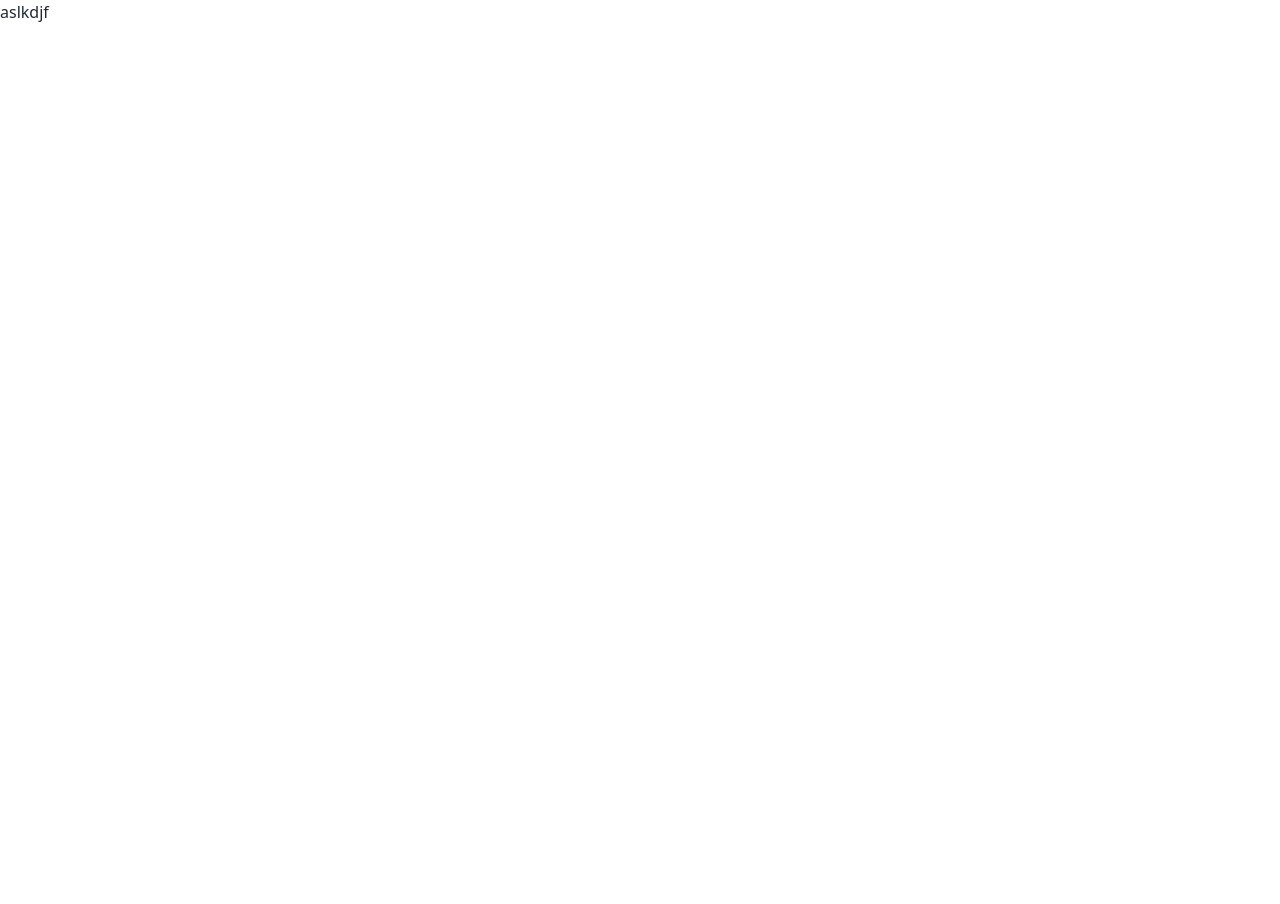
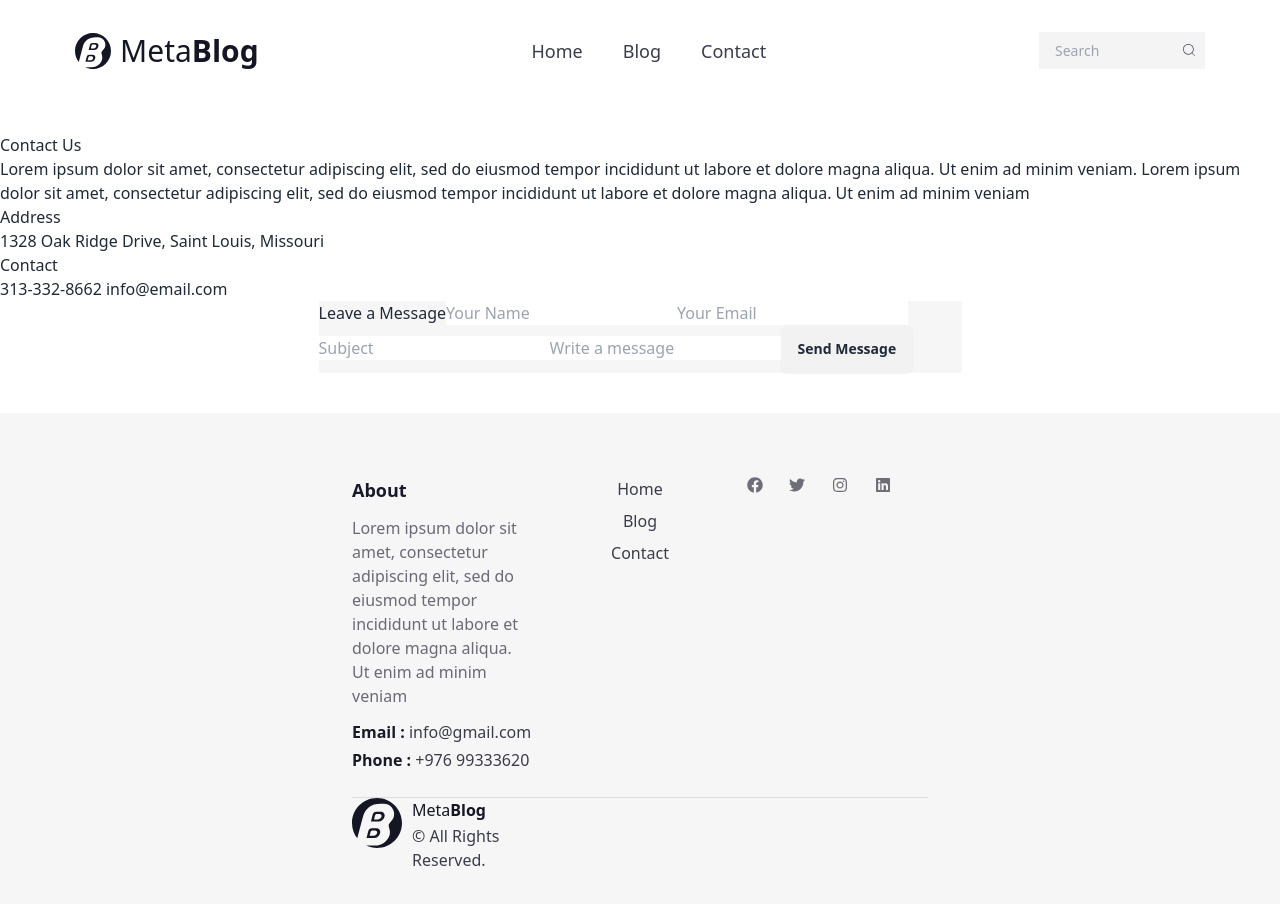
Before and after one commit to Zoljargal2004/Blog_web-site, a Next.js app: page /contact in a window 1280 px wide. Shown: the top 904 px of the page. Before the commit the page ends 800 px from the top, so only its background shows below. Built offline with nearby package versions, Linux system fonts and the light colour scheme.

Commit message:
finish it quick

```diff
--- a/app/[author]/[slug]/page.js
+++ b/app/[author]/[slug]/page.js
@@ -22,6 +22,7 @@ export default async function Page({ params }) {
   const article = await response.json();
 
   return (
+    <>
       <MainLayOut>
         <main className="bg-white ">
           <div className="prose max-w-[796px] mx-auto mt-[100px]">
@@ -32,5 +33,6 @@ export default async function Page({ params }) {
           </div>
         </main>
       </MainLayOut>
+    </>
   );
 }
--- /dev/null
+++ b/app/search/page.js
@@ -0,0 +1,10 @@
+import Script from "next/script";
+
+export default function Page() {
+  return (
+    <div>
+      <Script async src="https://cse.google.com/cse.js?cx=34a1bbdec73ce47be"/>
+      <div class="gcse-search"></div>
+    </div>
+  );
+}
--- a/components/header.js
+++ b/components/header.js
@@ -6,18 +6,18 @@ import { GiHamburgerMenu } from "react-icons/gi";
 const nav_bar = [
   { text: "Home", link: "../" },
   { text: "Blog", link: "allBlog" },
-  { text: "Contact", link: "#" },
+  { text: "Contact", link: "contact" },
 ];
 
 export function Header() {
-
-
-
   return (
     <div className="p-5 mb-8 lg:py-8 bg-[#FFFFFF]">
       <div className="flex items-center justify-between max-w-[1130px] m-auto">
         <div className=" text-[#141624] text-3xl items-center gap-[9px] flex">
-          <img src="../.././images/logo.svg" className="dark:text-white h-9 w-9" />
+          <img
+            src="../.././images/logo.svg"
+            className="dark:text-white h-9 w-9"
+          />
           <span>
             Meta
             <b>Blog</b>
@@ -33,12 +33,18 @@ export function Header() {
           })}
         </div>
         <div className="relative hidden lg:block">
-          <input
-            placeholder="Search"
-            className="flex flex-row-reverse py-2 px-4 max-w-[166px] bg-[#F4F4F5] text-[14px]"
-
-          ></input>
-          <CiSearch size={16} className=" text-[#3B3C4A] h-4 absolute right-2 inset-y-[10px]" />
+          <form action={'./search'}>
+            <input
+            name="q"
+              type="search"
+              placeholder="Search"
+              className="flex flex-row-reverse py-2 px-4 max-w-[166px] bg-[#F4F4F5] text-[14px]"
+            ></input>
+            <CiSearch
+              size={16}
+              className=" text-[#3B3C4A] h-4 absolute right-2 inset-y-[10px]"
+            />
+          </form>
         </div>
         <div className="lg:hidden">
           <GiHamburgerMenu size={32} />
@@ -48,7 +54,6 @@ export function Header() {
   );
 }
 
-
-function SideBar(){
-  return <div className="md:hidden"></div>
+function SideBar() {
+  return <div className="md:hidden"></div>;
 }
--- /dev/null
+++ b/pages/contact.js
@@ -0,0 +1,29 @@
+import { MainLayOut } from "@/components/MainLayOut";
+
+export default function Page(){
+    return <MainLayOut>
+        <div>
+            <span>Contact Us</span>
+            <p>Lorem ipsum dolor sit amet, consectetur adipiscing elit, sed do eiusmod tempor incididunt ut labore et dolore magna aliqua. Ut enim ad minim veniam. Lorem ipsum dolor sit amet, consectetur adipiscing elit, sed do eiusmod tempor incididunt ut labore et dolore magna aliqua. Ut enim ad minim veniam</p>
+            <div>
+                <div>
+                    <h2>Address</h2>
+                    <p>1328 Oak Ridge Drive, Saint Louis, Missouri</p>
+                </div>
+                <div>
+                    <h2>Contact</h2>
+                    <p>313-332-8662
+                    info@email.com</p>
+                </div>
+                <form className="bg-[#F6F6F7] max-w-[643px] mx-auto">
+                    <label>Leave a Message</label>
+                    <input placeholder="Your Name" type="text" />
+                    <input placeholder="Your Email" type="email" />
+                    <input placeholder="Subject" type="text" />
+                    <input placeholder="Write a message" />
+                    <button className="btn">Send Message</button>
+                </form>
+            </div>
+        </div>
+    </MainLayOut>
+}
--- a/styles/globals.css
+++ b/styles/globals.css
@@ -5,15 +5,6 @@
 
 
 
-body {
-  color: rgb(var(--foreground-rgb));
-  background: linear-gradient(
-      to bottom,
-      transparent,
-      rgb(var(--background-end-rgb))
-    )
-    rgb(var(--background-start-rgb));
-}
 
 @layer utilities {
   .text-balance {
--- a/tailwind.config.js
+++ b/tailwind.config.js
@@ -1,6 +1,6 @@
 /** @type {import('tailwindcss').Config} */
 module.exports = {
-  darkMode: false,
+  darkMode: 'class',
 
   content: [
     "./pages/**/*.{js,ts,jsx,tsx,mdx}",
```
Lines whose indentation alone changed are shown as unchanged.
